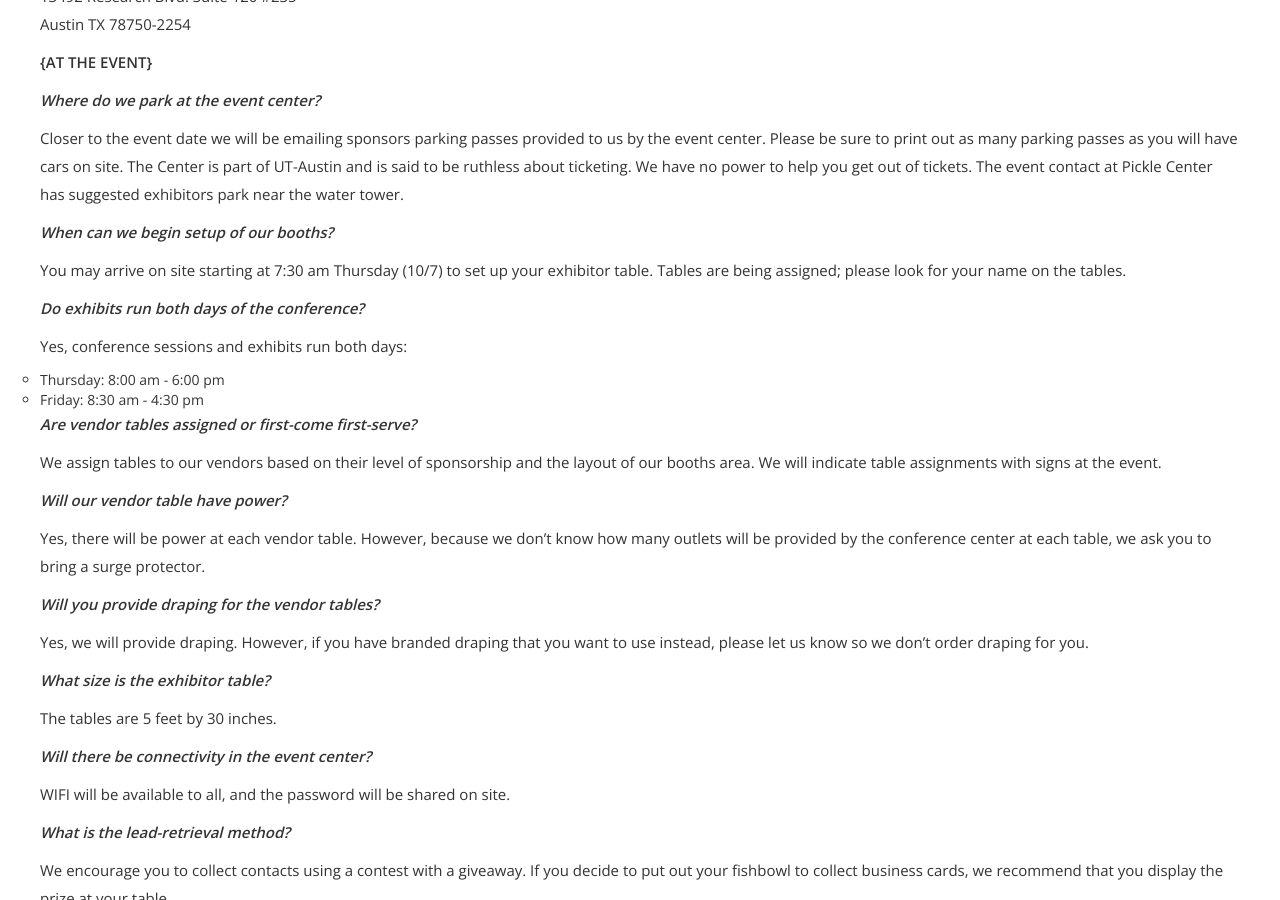
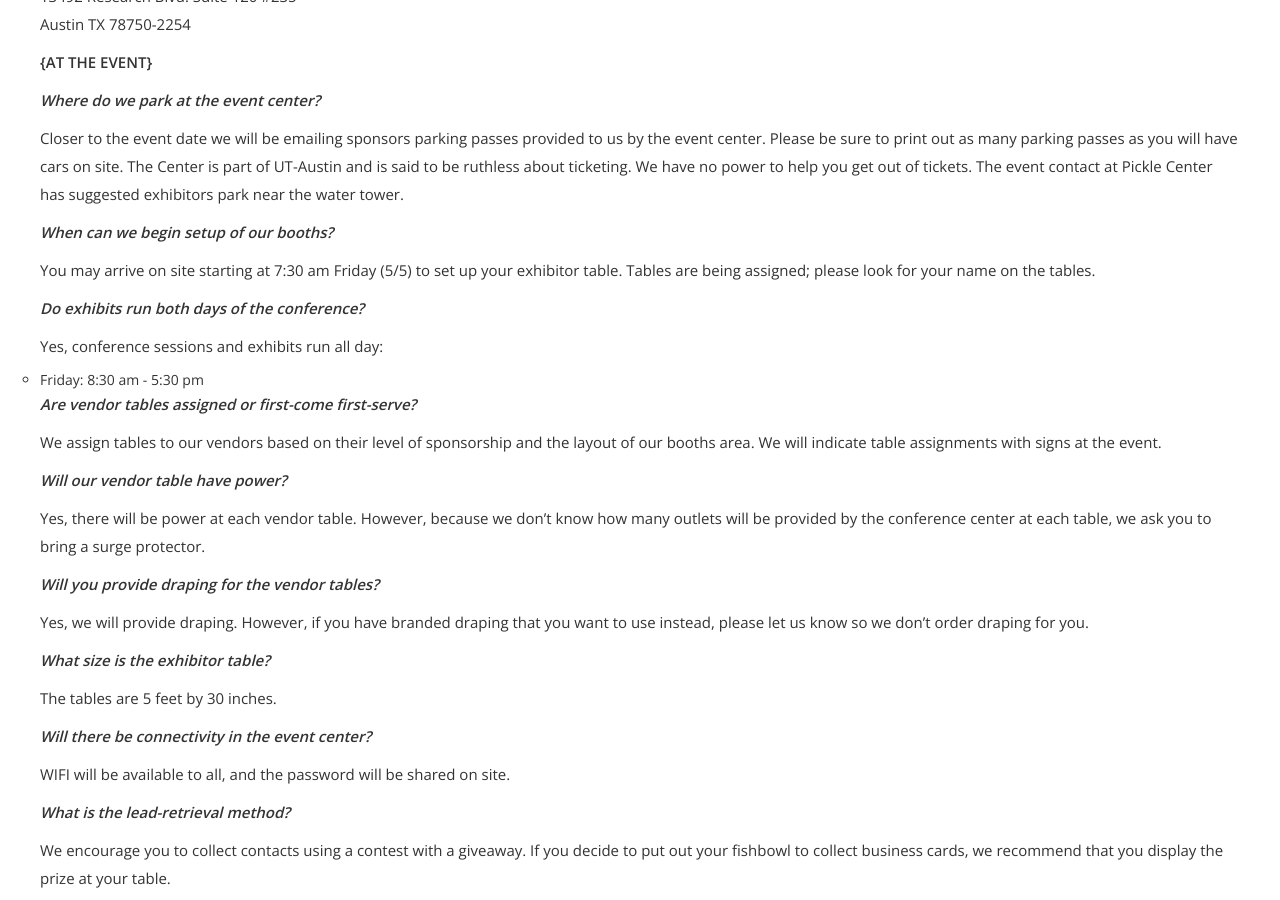
Before and after one commit to bsidesaustin/test, a Jekyll site: the page built from sponsor.html, in a window 1280 px wide and 900 px high, scrolled down 2399 px. Built offline with Jekyll 4.4.1, drawn with Linux system fonts in a browser that asks for light colours; nearby versions of some CDN libraries; some web fonts are replaced; some of the changed text lies outside the part shown.

Commit message:
Update sponsor.html

```diff
--- a/sponsor.html
+++ b/sponsor.html
@@ -64,12 +64,11 @@ permalink: /sponsor/
 <p><strong><em>Where do we park at the event center?</em></strong></p>
 <p>Closer to the event date we will be emailing sponsors parking passes provided to us by the event center. Please be sure to print out as many parking passes as you will have cars on site. The Center is part of UT-Austin and is said to be ruthless about ticketing. We have no power to help you get out of tickets. The event contact at Pickle Center has suggested exhibitors park near the water tower.</p>
 <p><strong><em>When can we begin setup of our booths?</em></strong></p>
-<p>You may arrive on site starting at 7:30 am Thursday (10/7) to set up your exhibitor table. Tables are being assigned; please look for your name on the tables.</p>
+<p>You may arrive on site starting at 7:30 am Friday (5/5) to set up your exhibitor table. Tables are being assigned; please look for your name on the tables.</p>
 <p><strong><em>Do exhibits run both days of the conference?</em></strong></p>
-<p>Yes, conference sessions and exhibits run both days:</p>
+<p>Yes, conference sessions and exhibits run all day:</p>
 <ul>
-<li>Thursday: 8:00 am - 6:00 pm</li>
-<li>Friday: 8:30 am - 4:30 pm</li>
+<li>Friday: 8:30 am - 5:30 pm</li>
 </ul>
 <p><strong><em>Are vendor tables assigned or first-come first-serve?</em></strong></p>
 <p>We assign tables to our vendors based on their level of sponsorship and the layout of our booths area. We will indicate table assignments with signs at the event.</p>
```
Also changed, not shown: other parts of sponsor.html (+1 -1 lines).
